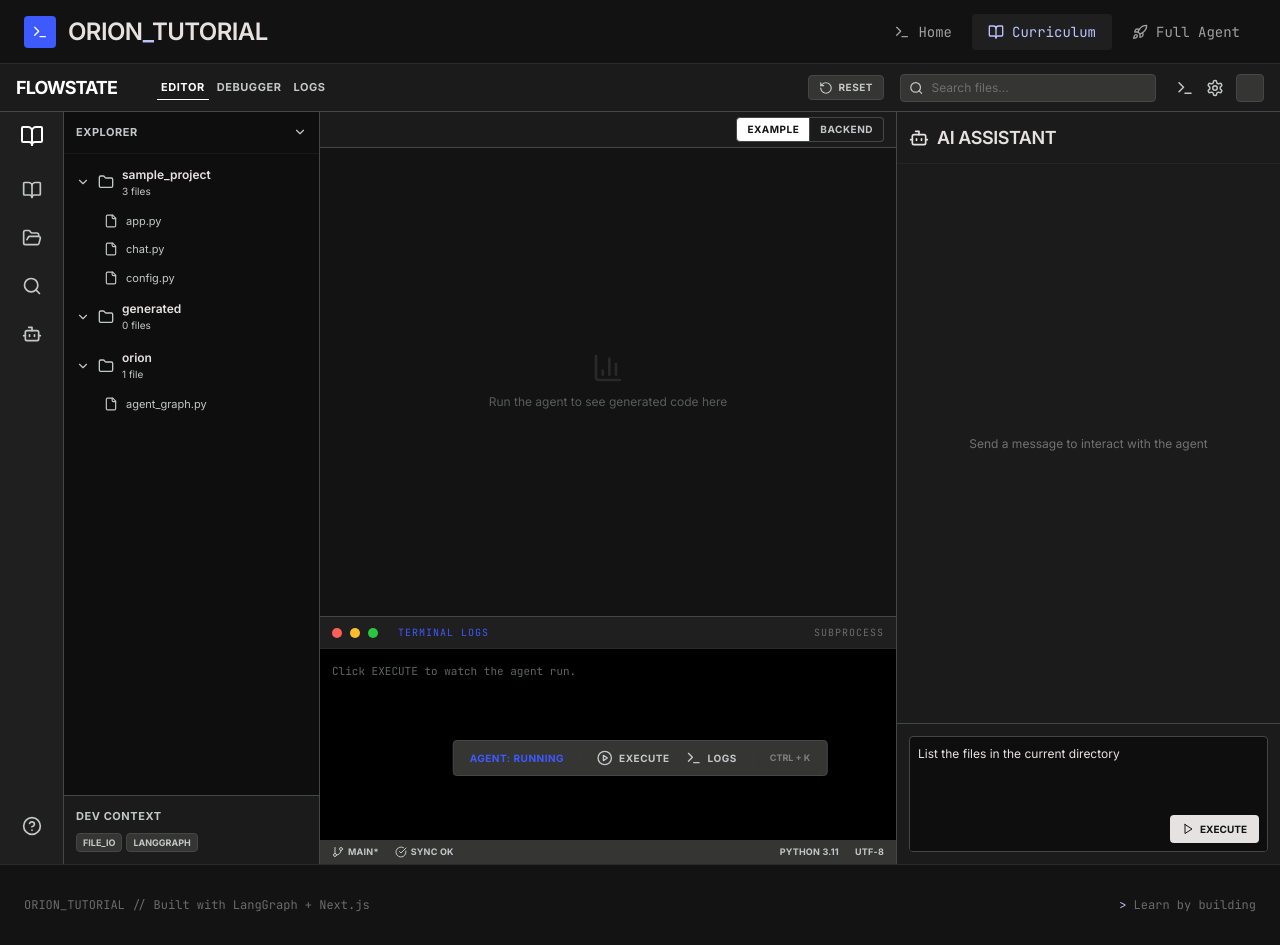
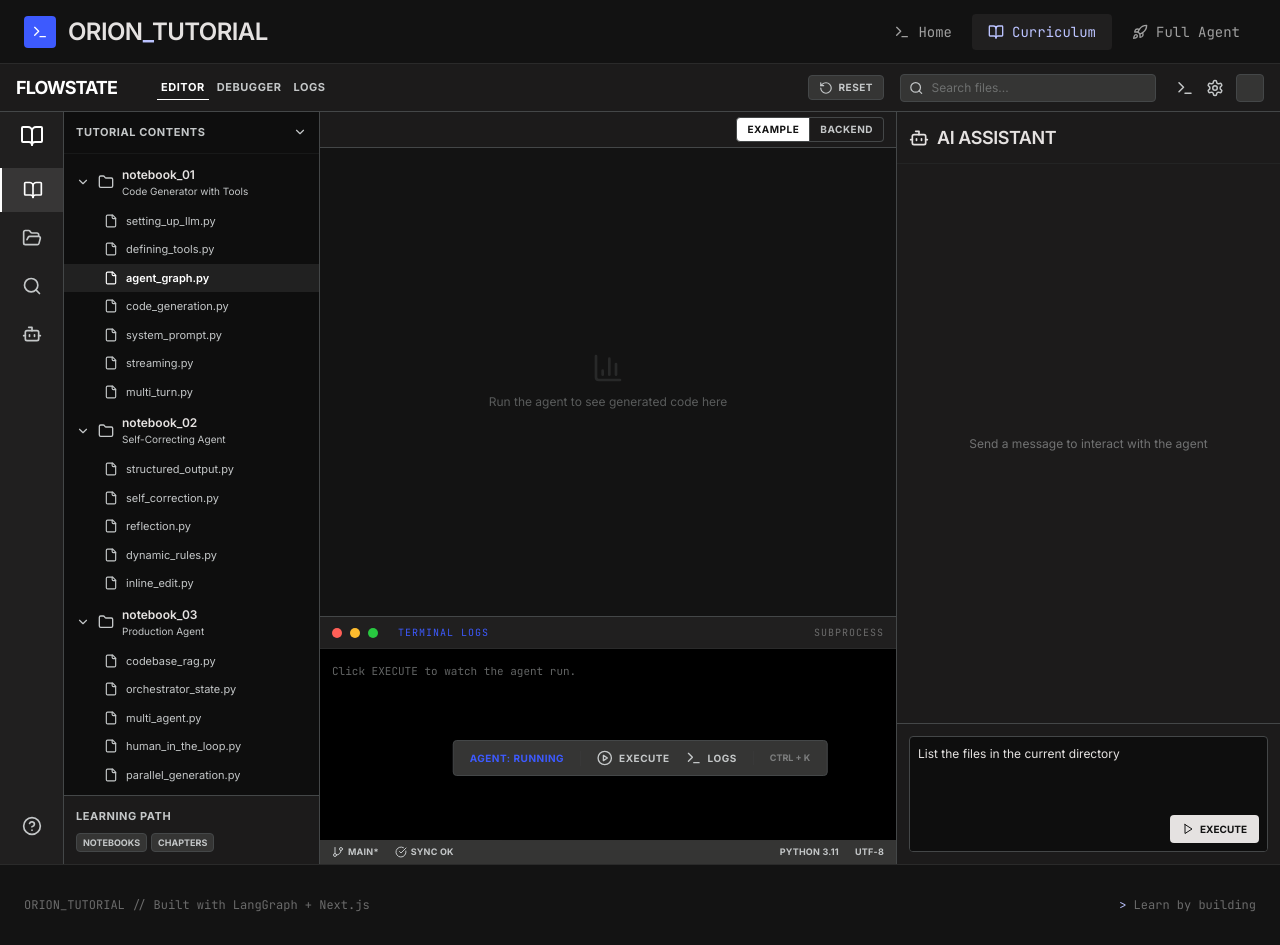
Before and after one commit to ishandutta0098/orion-tutorial, a Next.js app in the folder web/: page /curriculum/agent-graph in a window 1280 px wide. Built offline with nearby package versions, Linux system fonts and the light colour scheme.

Commit message:
wire sidebar view switching

```diff
--- a/web/components/IDE/ChapterLayout.tsx
+++ b/web/components/IDE/ChapterLayout.tsx
@@ -2,8 +2,8 @@
 
 import { useMemo, useState, useCallback } from "react";
 import { IDEHeader } from "./IDEHeader";
-import { ActivityBar } from "./ActivityBar";
-import { FileExplorer } from "./FileExplorer";
+import { ActivityBar, type ActivityView } from "./ActivityBar";
+import { FileExplorer, TutorialExplorer } from "./FileExplorer";
 import { CodePanel } from "./CodePanel";
 import { InteractiveChatPanel } from "./InteractiveChatPanel";
 import { AIAssistantPanel } from "./AIAssistantPanel";
@@ -102,6 +102,7 @@
   const [selectedFilePath, setSelectedFilePath] = useState<string | null>(null);
   const [terminalLogs, setTerminalLogs] = useState<LogLine[]>([]);
   const [resetKey, setResetKey] = useState(0);
+  const [activeView, setActiveView] = useState<ActivityView>("tutorials");
 
   const handleFileGenerated = useCallback((filename: string, content: string) => {
     const path = toGeneratedPath(filename);
@@ -149,12 +150,16 @@
     <div className="h-screen flex flex-col overflow-hidden bg-night text-ink">
       <IDEHeader onReset={handleReset} />
       <div className="flex flex-1 overflow-hidden">
-        <ActivityBar />
-        <FileExplorer
-          files={Object.values(workspaceFiles)}
-          selectedFilePath={selectedFilePath}
-          onSelectFile={setSelectedFilePath}
-        />
+        <ActivityBar activeView={activeView} onSelectView={setActiveView} />
+        {activeView === "tutorials" ? (
+          <TutorialExplorer />
+        ) : (
+          <FileExplorer
+            files={Object.values(workspaceFiles)}
+            selectedFilePath={selectedFilePath}
+            onSelectFile={setSelectedFilePath}
+          />
+        )}
         <main className="flex-1 flex overflow-hidden">
           <div className="flex-1 flex flex-col min-w-0">
             <CodePanel
```
